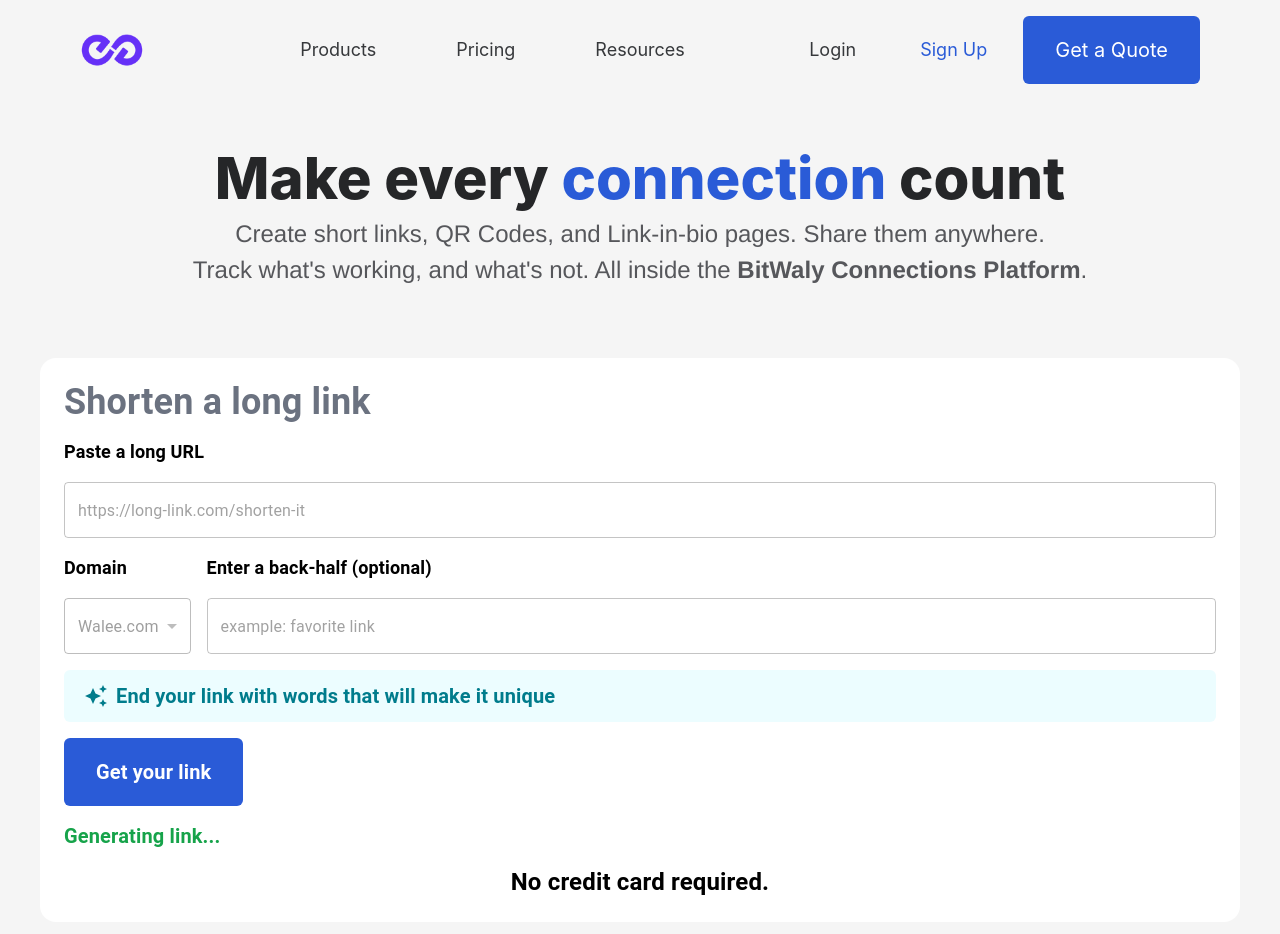
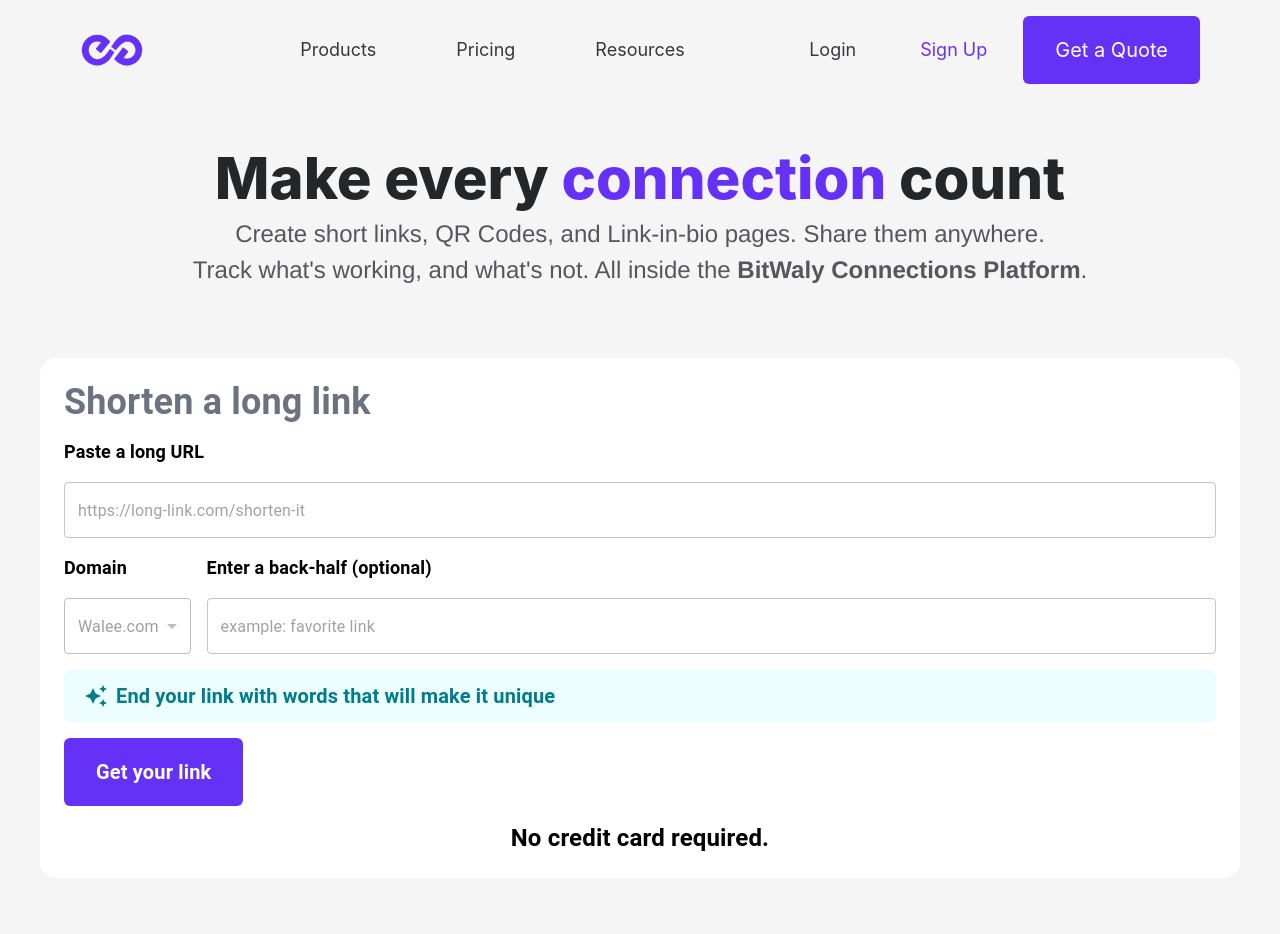
Before and after one commit to abdullahan1928/BitWaly, a React (Vite) app in the folder client/: page / in a window 1280 px wide. Shown: the top 934 px of the page. Built offline with nearby package versions, Linux system fonts and the light colour scheme.

Commit message:
Update button and link colors

```diff
--- a/client/src/components/PrimaryButton.tsx
+++ b/client/src/components/PrimaryButton.tsx
@@ -6,7 +6,7 @@
 
 const PrimaryButton = (props: IProps) => {
     return (
-        <button className={`bg-blue rounded-md py-5 px-8 text-xl text-white hover:bg-blue-700 transition duration-300 ease-in-out ${props.className}`}>
+        <button className={`bg-primary rounded-md py-5 px-8 text-xl text-white hover:bg-primary-700 transition duration-300 ease-in-out ${props.className}`}>
             {props.text}
         </button>
     );
--- a/client/src/features/Home/Hero.tsx
+++ b/client/src/features/Home/Hero.tsx
@@ -3,7 +3,7 @@
     return (
         <div className='mt-[50px] mb-[70px]'>
             <h1 className='text-center mb-[10px] text-[#252628] text-[58px] font-extrabold leading-[56px]'>
-                Make every <span className='text-[#2a5bd7]'>connection</span> count
+                Make every <span className='text-primary'>connection</span> count
             </h1>
             <h2 className='text-center text-[#56575b] font-proxima-nova text-[24px] font-normal'>
                 Create short links, QR Codes, and Link-in-bio pages. Share them anywhere.
--- a/client/src/features/Home/components/ShortLink.tsx
+++ b/client/src/features/Home/components/ShortLink.tsx
@@ -14,6 +14,7 @@
   const [backHalf, setBackHalf] = useState("");
   const [shortLink, setShortLink] = useState("");
   const [timeTaken, setTimeTaken] = useState<number | null>(null);
+  const [isLoading, setIsLoading] = useState(false);
 
   const handleDomainChange = (newValue: string) => {
     setDomain(newValue);
@@ -29,6 +30,7 @@
 
   const handleButtonClick = async () => {
     try {
+      setIsLoading(true);
       const startTime = performance.now();
 
       // Check if the URL starts with "http://" or "https://"
@@ -39,6 +41,7 @@
         const timeTaken = (endTime - startTime) / 1000; // Convert to seconds
         setTimeTaken(timeTaken);
         setShortLink(`${REDIRECT_URL}/${shortUrl}`);
+        setIsLoading(false);
       });
     } catch (error) {
       console.error('Error sending request to the backend:', error);
@@ -90,7 +93,7 @@
       <div onClick={handleButtonClick}>
         <PrimaryButton text="Get your link" />
       </div>
-      {!shortLink && (
+      {isLoading && (
         <p className="text-xl font-bold text-green-600">
           Generating link...
         </p>
@@ -101,7 +104,7 @@
             Generated Short Link:
           </p>
           <div className="bg-[#ecfdff] text-[#007c8c] text-xl rounded-md p-4 gap-4 flex justify-evenly">
-            <a href={shortLink} target="_blank" rel="noopener noreferrer" className="text-blue">
+            <a href={shortLink} target="_blank" rel="noopener noreferrer" className="text-primary">
               {shortLink}
             </a>
             <CopyToClipboardButton text={shortLink} />
--- a/client/src/layouts/Navbar.tsx
+++ b/client/src/layouts/Navbar.tsx
@@ -19,7 +19,7 @@
 
                 <div className="auth flex justify-between items-center gap-4">
                     <a className="link no-underline ml-12 text-[#36383b] text-lg">Login</a>
-                    <a className="link no-underline ml-12 text-lg text-[#2a5bd7]">Sign Up</a>
+                    <a className="link no-underline ml-12 text-lg text-primary">Sign Up</a>
                     <PrimaryButton text="Get a Quote" className='py-3 px-2 ml-5' />
                 </div>
             </nav>
--- a/client/tailwind.config.js
+++ b/client/tailwind.config.js
@@ -7,6 +7,7 @@
     theme: {
         extend: {
             colors: {
+                'primary': '#6631F7',
                 'blue': '#2a5bd7',
             },
             fontFamily: {
```
